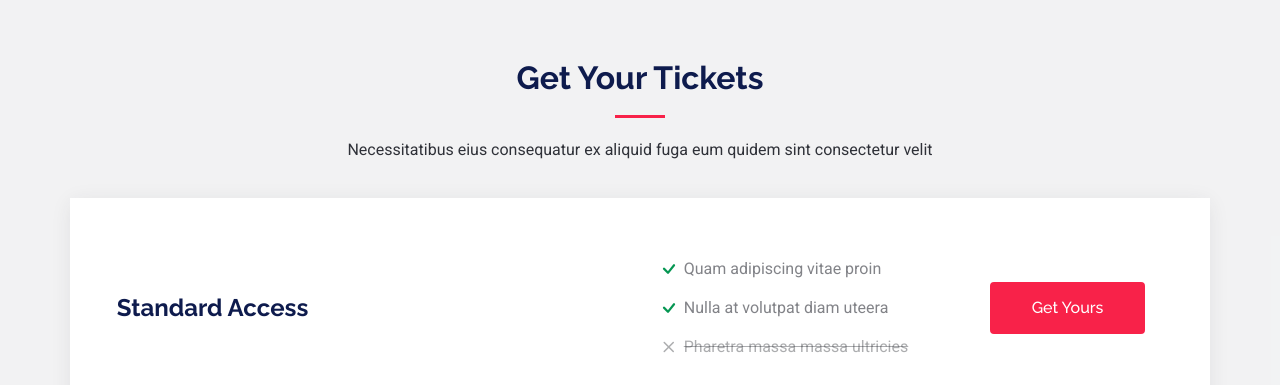
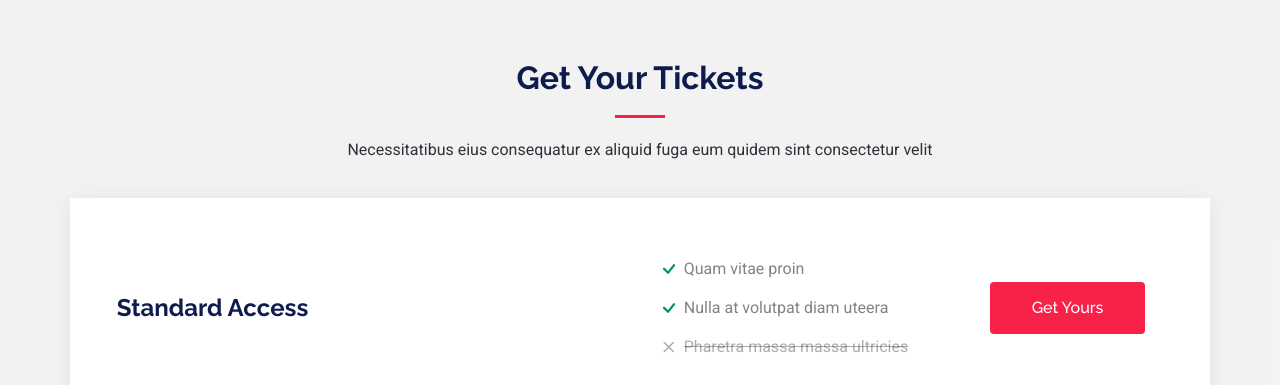
Before and after one commit to Collinzy0451/EVENTIFY, a Flask app: page / in a window 1280 px wide. Shown: the part 6115-6500 px from the top of the page. Run offline with Flask 3, Linux system fonts and the light colour scheme; some libraries are stand-ins or nearby versions.

Commit message:
updating file

```diff
--- a/app/templates/root/index.html
+++ b/app/templates/root/index.html
@@ -822,7 +822,7 @@
           </div>
           <div class="col-lg-3 d-flex align-items-center justify-content-center">
             <ul>
-              <li><i class="bi bi-check"></i> <span>Quam adipiscing vitae proin</span></li>
+              <li><i class="bi bi-check"></i> <span>Quam  vitae proin</span></li>
               <li><i class="bi bi-check"></i> <span>Nulla at volutpat diam uteera</span></li>
               <li class="na"><i class="bi bi-x"></i> <span>Pharetra massa massa ultricies</span></li>
             </ul>
```
